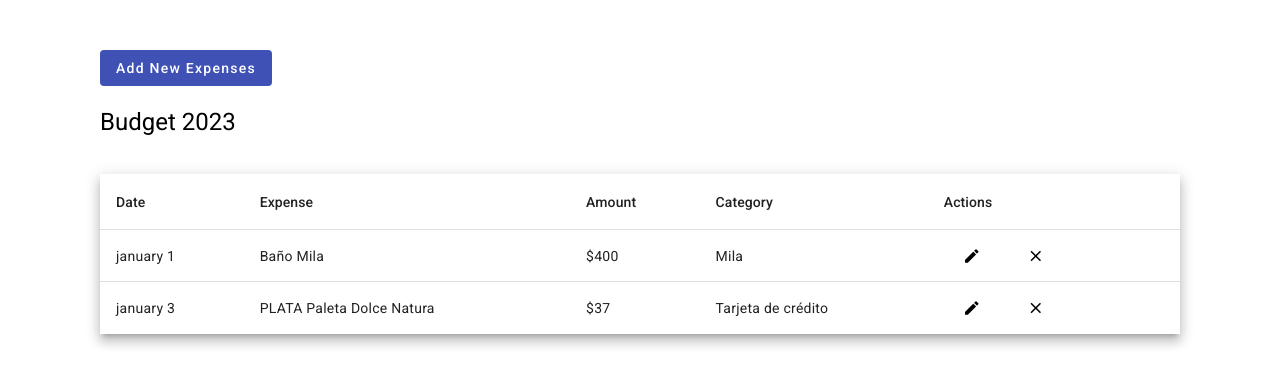
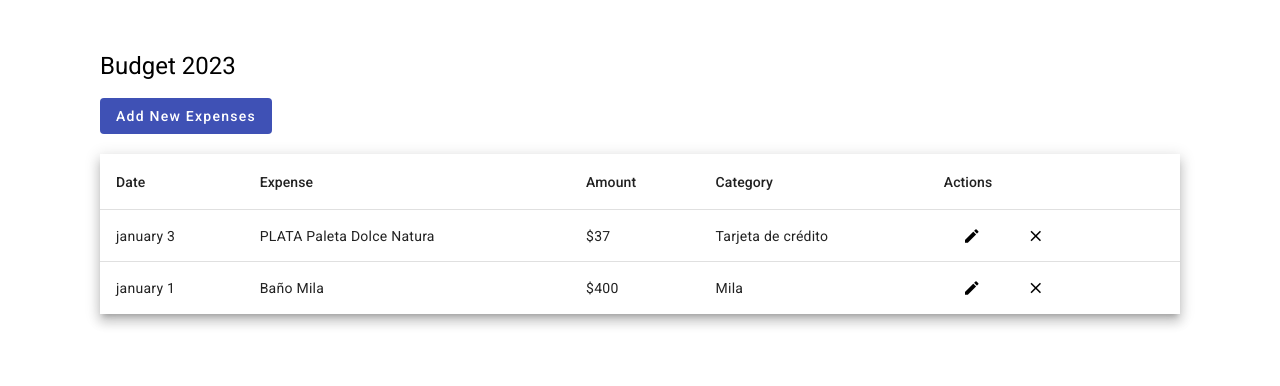
Before and after one commit to valtoscano95/budget, an Angular app: page / in a window 1280 px wide. Shown: the top 386 px of the page. Built offline with nearby package versions, Linux system fonts and the light colour scheme.

Commit message:
restructured format for expense table

```diff
--- a/src/app/components/main-container/main-container.component.html
+++ b/src/app/components/main-container/main-container.component.html
@@ -1,4 +1,5 @@
 <section>
+    <h1>Budget 2023</h1>
     <app-expense-form></app-expense-form>
     <app-table></app-table>
 </section>
--- a/src/app/components/table/table.component.html
+++ b/src/app/components/table/table.component.html
@@ -1,8 +1,3 @@
-    <h1>Budget 2023</h1>
-
-    <!-- Add expense -->
-    <!-- <app-expense-form></app-expense-form>     -->
-    <br>
 
 
     <!-- expense table -->
--- a/src/app/components/table/table.component.ts
+++ b/src/app/components/table/table.component.ts
@@ -5,8 +5,6 @@ import { months } from 'src/app/data/months';
 import { ExpenseService } from 'src/app/services/expense-service.service';
 import { Subscription } from 'rxjs';
 
-
-// const expense_table: Expense[] = budget2023[0];
 const expense_table: Expense[] = budget2023[0];
 
 @Component({
@@ -20,8 +18,6 @@ export class TableComponent implements OnInit, OnDestroy{
   expenseArray: Expense[];
   dataSource: Expense[];
   expenseCreatedSubscription: Subscription;
-
-
 
   //table columns
   displayedColumns: string[] = ['date', 'expense', 'amount', 'category', 'actions'];
@@ -38,9 +34,11 @@ export class TableComponent implements OnInit, OnDestroy{
     //get expenses from backend (right now it's in dummy data)
     this.dataSource = this.getExpenses(expense_table);
 
+
+    //subscribe to behaviour subject for when a new expense is added
     this.expenseCreatedSubscription = this.expenseService.expenseCreated.subscribe((expense:Expense)=>{
       if(expense){
-        const newExpenseArray = [...this.dataSource, expense];
+        const newExpenseArray = [expense, ...this.dataSource];
         this.dataSource = newExpenseArray;
       }
     });
--- a/src/app/data/budget2023.ts
+++ b/src/app/data/budget2023.ts
@@ -3,14 +3,7 @@ import { categories } from "./categories"
 //save later in DB
 export const budget2023 =[
     //january
-    // //january
     [
-        {
-            date: 'january 1',
-            amount: 400,
-            expense: "Baño Mila",
-            category: categories.mila
-        },
         {
             date: 'january 3',
             amount: 37,
@@ -18,6 +11,12 @@ export const budget2023 =[
             category: categories.credit,
             actions: ['edit', 'delete']
 
+        },
+        {
+            date: 'january 1',
+            amount: 400,
+            expense: "Baño Mila",
+            category: categories.mila
         }
 
     ],
```
